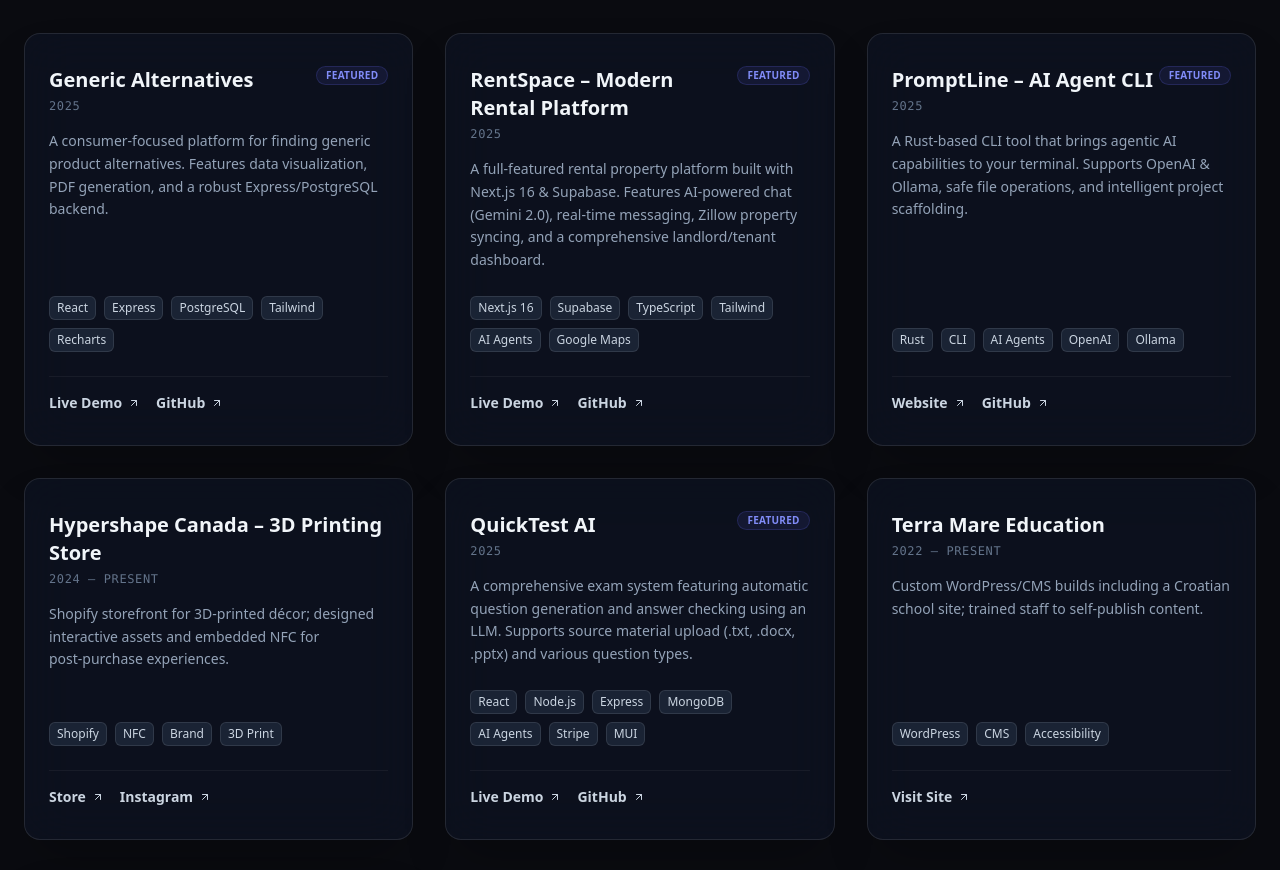
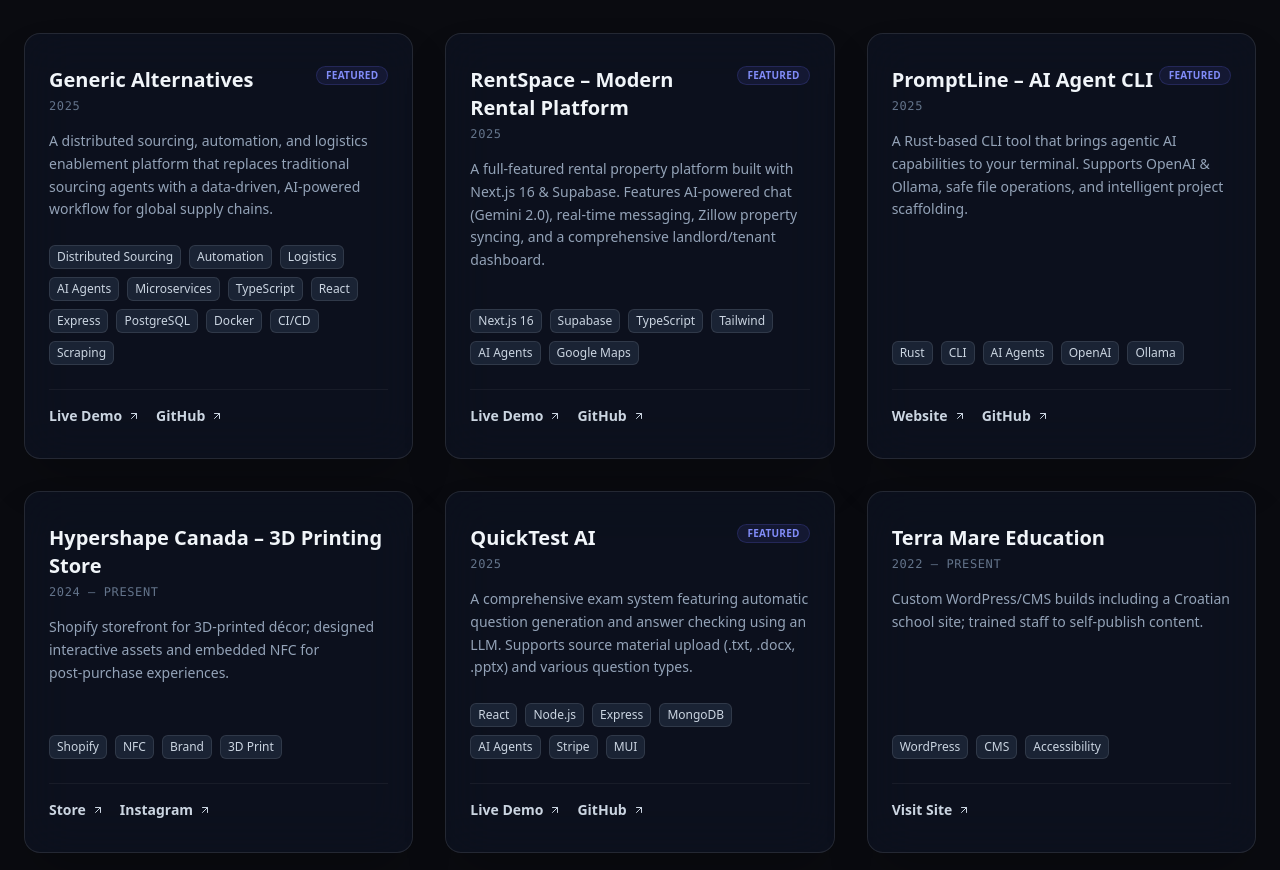
Before and after one commit to deepmroot/mandeep-portfolio, a React (Vite) app: page / in a window 1280 px wide. Shown: the part 880-1750 px from the top of the page. Built offline with nearby package versions, Linux system fonts and the light colour scheme.

Commit message:
feat: update Generic Alternatives summary and tags based on invest page context

```diff
--- a/src/data/projects.js
+++ b/src/data/projects.js
@@ -11,8 +11,8 @@ export const PROJECTS = [
     title: "Generic Alternatives",
     timeframe: "2025",
     summary:
-      "A consumer-focused platform for finding generic product alternatives. Features data visualization, PDF generation, and a robust Express/PostgreSQL backend.",
-    tags: ["React", "Express", "PostgreSQL", "Tailwind", "Recharts"],
+      "A distributed sourcing, automation, and logistics enablement platform that replaces traditional sourcing agents with a data-driven, AI-powered workflow for global supply chains.",
+    tags: ["Distributed Sourcing", "Automation", "Logistics", "AI Agents", "Microservices", "TypeScript", "React", "Express", "PostgreSQL", "Docker", "CI/CD", "Scraping"],
     links: [
       { label: "Live Demo", href: "https://genericalternatives.co.uk/" },
       { label: "GitHub", href: "https://github.com/matthewdonsemail-lab/GenericAlternatives.git" },
```
